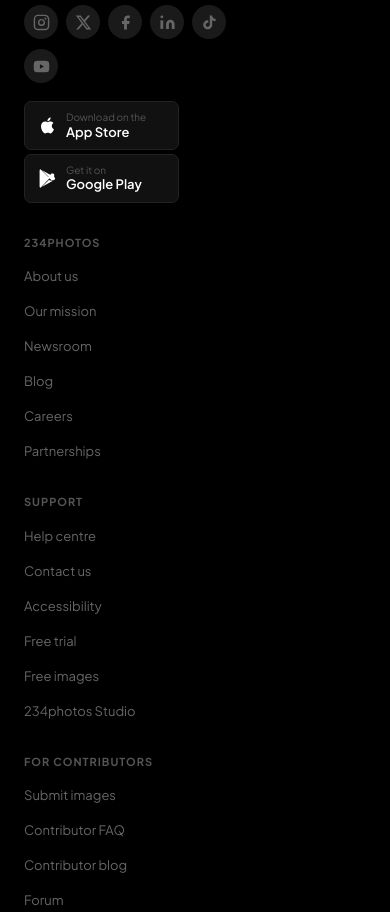
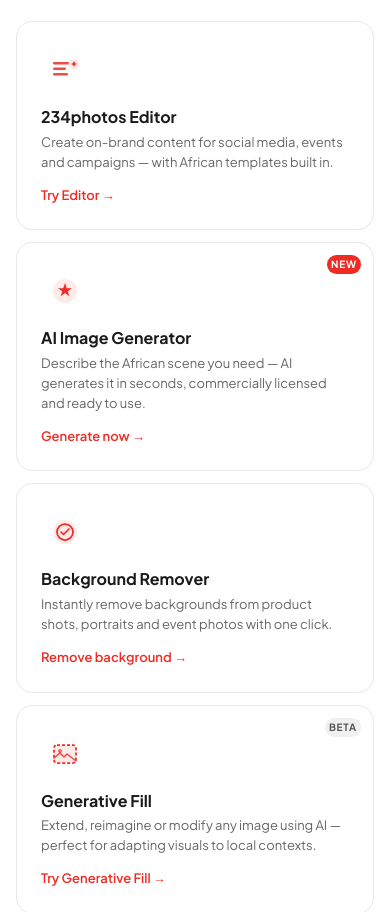
Before and after one commit to atam-git/234photos-frontend, a Next.js app: page / in a window 390 px wide. Shown: the part 6320-7232 px from the top of the page. Built offline with nearby package versions, Linux system fonts and the light colour scheme.

Commit message:
Add CreativeTools section with responsive grid layout

```diff
--- a/src/app/page.tsx
+++ b/src/app/page.tsx
@@ -7,6 +7,7 @@ import { EditorChoice } from '@/components/shared/EditorChoice'
 import { TrendingContent } from '@/components/shared/TrendingContent'
 import { Collections } from '@/components/shared/Collections'
 import { BlogSection } from '@/components/shared/BlogSection'
+import { CreativeTools } from '@/components/shared/CreativeTools'
 import { CTASection } from '@/components/shared/CTASection'
 import { Footer } from '@/components/shared/Footer'
 
@@ -23,6 +24,7 @@ export default function HomePage() {
         <TrendingContent />
         <Collections />
         <BlogSection />
+        <CreativeTools />
         {/* <CTASection /> */}
       </main>
       <Footer />
--- /dev/null
+++ b/src/components/shared/CreativeTools.tsx
@@ -0,0 +1,158 @@
+const tools = [
+  {
+    id: 'editor',
+    name: '234photos Editor',
+    description:
+      'Create on-brand content for social media, events and campaigns — with African templates built in.',
+    cta: 'Try Editor →',
+    href: '/editor',
+    badge: null,
+    icon: (
+      <svg width="32" height="32" viewBox="0 0 32 32" fill="none" xmlns="http://www.w3.org/2000/svg">
+        <rect x="4" y="8" width="18" height="2.5" rx="1.25" fill="#EE2B24" opacity="0.85" />
+        <rect x="4" y="13.5" width="13" height="2.5" rx="1.25" fill="#EE2B24" opacity="0.85" />
+        <rect x="4" y="19" width="15" height="2.5" rx="1.25" fill="#EE2B24" opacity="0.85" />
+        <circle cx="25" cy="10" r="5.5" fill="#FFEAEA" />
+        <rect x="22.5" y="9.25" width="5" height="1.5" rx="0.75" fill="#EE2B24" />
+        <rect x="24.25" y="7.5" width="1.5" height="5" rx="0.75" fill="#EE2B24" />
+      </svg>
+    ),
+  },
+  {
+    id: 'ai-generator',
+    name: 'AI Image Generator',
+    description:
+      'Describe the African scene you need — AI generates it in seconds, commercially licensed and ready to use.',
+    cta: 'Generate now →',
+    href: '/ai-generator',
+    badge: { label: 'NEW', color: 'bg-[#EE2B24] text-white' },
+    icon: (
+      <svg width="32" height="32" viewBox="0 0 32 32" fill="none" xmlns="http://www.w3.org/2000/svg">
+        <circle cx="16" cy="16" r="12" fill="#FFEAEA" />
+        <path
+          d="M16 8l1.8 5.2H23l-4.2 3.1 1.6 5-4.4-3.2-4.4 3.2 1.6-5L9 13.2h5.2L16 8z"
+          fill="#EE2B24"
+        />
+      </svg>
+    ),
+  },
+  {
+    id: 'bg-remover',
+    name: 'Background Remover',
+    description:
+      'Instantly remove backgrounds from product shots, portraits and event photos with one click.',
+    cta: 'Remove background →',
+    href: '/background-remover',
+    badge: null,
+    icon: (
+      <svg width="32" height="32" viewBox="0 0 32 32" fill="none" xmlns="http://www.w3.org/2000/svg">
+        <circle cx="16" cy="16" r="12" fill="#FFEAEA" />
+        <circle cx="16" cy="16" r="8" stroke="#EE2B24" strokeWidth="1.75" fill="none" />
+        <path
+          d="M12 16l2.5 2.5L20 13"
+          stroke="#EE2B24"
+          strokeWidth="1.75"
+          strokeLinecap="round"
+          strokeLinejoin="round"
+        />
+      </svg>
+    ),
+  },
+  {
+    id: 'generative-fill',
+    name: 'Generative Fill',
+    description:
+      'Extend, reimagine or modify any image using AI — perfect for adapting visuals to local contexts.',
+    cta: 'Try Generative Fill →',
+    href: '/generative-fill',
+    badge: { label: 'BETA', color: 'bg-[#F0F0F0] text-[#555]' },
+    icon: (
+      <svg width="32" height="32" viewBox="0 0 32 32" fill="none" xmlns="http://www.w3.org/2000/svg">
+        <rect x="5" y="7" width="22" height="18" rx="3" stroke="#EE2B24" strokeWidth="1.75" strokeDasharray="3 2" fill="#FFEAEA" />
+        <circle cx="11" cy="13" r="2" fill="#EE2B24" opacity="0.7" />
+        <path
+          d="M5 20l6-5 4 4 3-3 9 7"
+          stroke="#EE2B24"
+          strokeWidth="1.5"
+          strokeLinecap="round"
+          strokeLinejoin="round"
+          opacity="0.85"
+        />
+      </svg>
+    ),
+  },
+]
+
+export function CreativeTools() {
+  return (
+    <section className="bg-white py-16 px-5 md:px-10 lg:px-20">
+      <div className="max-w-[1280px] mx-auto px-0 sm:px-6 flex flex-col gap-10">
+        {/* Header */}
+        <div className="flex flex-col gap-2">
+          <h2
+            className="text-[#1A1A1A] text-[26px] md:text-[30px] font-extrabold leading-[1.2] tracking-[-0.5px]"
+            style={{ fontFamily: 'var(--font-jakarta), Plus Jakarta Sans, sans-serif' }}
+          >
+            Powerful creative tools
+          </h2>
+          <p
+            className="text-[#666] text-[14px] leading-[21px]"
+            style={{ fontFamily: 'var(--font-jakarta), Plus Jakarta Sans, sans-serif' }}
+          >
+            Everything African creators and businesses need to design, edit and publish
+          </p>
+        </div>
+
+        {/* Tools Grid */}
+        <div className="grid grid-cols-1 sm:grid-cols-2 lg:grid-cols-4 gap-4">
+          {tools.map((tool) => (
+            <div
+              key={tool.id}
+              className="relative flex flex-col gap-4 p-6 rounded-2xl border border-[#E8E8E8] bg-white hover:shadow-[0_4px_20px_0_rgba(0,0,0,0.08)] transition-shadow duration-200"
+            >
+              {/* Badge */}
+              {tool.badge && (
+                <span
+                  className={`absolute top-4 right-4 text-[10px] font-bold uppercase tracking-[0.8px] px-2 py-0.5 rounded-full ${tool.badge.color}`}
+                  style={{ fontFamily: 'var(--font-jakarta), Plus Jakarta Sans, sans-serif' }}
+                >
+                  {tool.badge.label}
+                </span>
+              )}
+
+              {/* Icon */}
+              <div className="w-12 h-12 flex items-center justify-center">
+                {tool.icon}
+              </div>
+
+              {/* Content */}
+              <div className="flex flex-col gap-2 flex-1">
+                <h3
+                  className="text-[#1A1A1A] text-[16px] font-bold leading-[1.35]"
+                  style={{ fontFamily: 'var(--font-jakarta), Plus Jakarta Sans, sans-serif' }}
+                >
+                  {tool.name}
+                </h3>
+                <p
+                  className="text-[#666] text-[13px] leading-[20px] flex-1"
+                  style={{ fontFamily: 'var(--font-jakarta), Plus Jakarta Sans, sans-serif' }}
+                >
+                  {tool.description}
+                </p>
+              </div>
+
+              {/* CTA */}
+              <a
+                href={tool.href}
+                className="text-[#EE2B24] text-[13px] font-semibold leading-[19.5px] hover:underline self-start mt-1"
+                style={{ fontFamily: 'var(--font-jakarta), Plus Jakarta Sans, sans-serif' }}
+              >
+                {tool.cta}
+              </a>
+            </div>
+          ))}
+        </div>
+      </div>
+    </section>
+  )
+}
```
